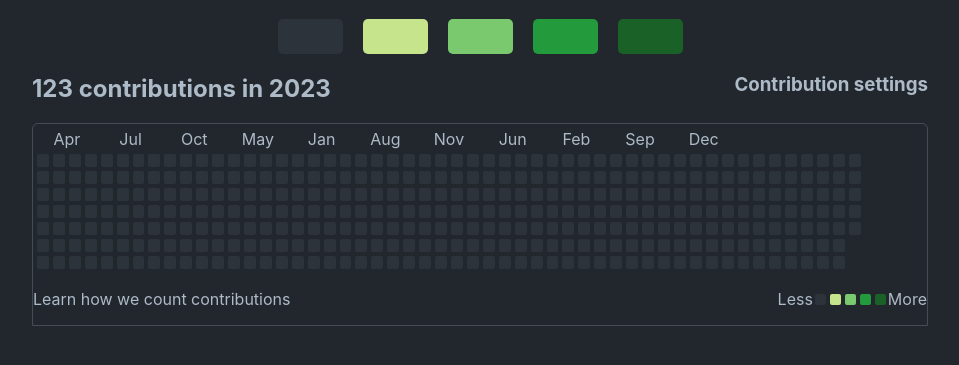
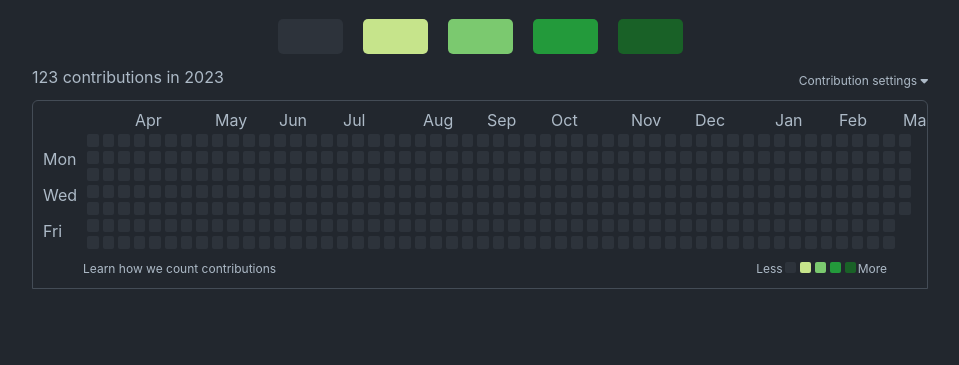
Before and after one commit to jae-the-castaway/github-contribution-graph-art-maker, a website: page index.html in a window 1280 px wide. Shown: the part 63-428 px from the top of the page, without its empty margins (160-1119 px from the left). Drawn offline with Linux system fonts and the light colour scheme.

Commit message:
built design

```diff
--- a/index.html
+++ b/index.html
@@ -5,6 +5,10 @@
     <meta http-equiv="X-UA-Compatible" content="IE=edge" />
     <meta name="viewport" content="width=device-width, initial-scale=1.0" />
     <link rel="stylesheet" href="./style.css" />
+    <script
+      src="https://kit.fontawesome.com/8caf1fd425.js"
+      crossorigin="anonymous"
+    ></script>
     <title>Document</title>
   </head>
   <body>
@@ -19,18 +23,27 @@
     <div class="contribution">
       <div class="flex">
         <h2 class="">123 contributions in 2023</h2>
-        <h3 class="">Contribution settings</h3>
+        <h3 class="">
+          Contribution settings <i class="fa-solid fa-caret-down"></i>
+        </h3>
       </div>
       <div class="border">
         <div class="overflow">
           <table class="table">
-            <thead>
-              <tr id="tableHead"></tr>
-            </thead>
+            <div>
+              <thead>
+                <tr id="tableHead"></tr>
+              </thead>
+            </div>
             <tbody id="graph"></tbody>
           </table>
+          <div id="week">
+            <p>Mon</p>
+            <p>Wed</p>
+            <p>Fri</p>
+          </div>
         </div>
-        <div class="flex">
+        <div class="flex bottom">
           <p>Learn how we count contributions</p>
           <div class="samples">
             <p>Less</p>
--- a/index.js
+++ b/index.js
@@ -11,34 +11,15 @@ function setMonths(pixel) {
     const tableHead = document.getElementById("tableHead");
     const column = pixel.dataset.col;
     const date = pixel.dataset.date;
-    // if (date?.includes('01-01') && column !== undefined ) {
-    //     const jan = document.createElement("td")
-    //     jan.innerHTML = "Jan"
-    //     jan.setAttribute("style", `left:${parseInt(column) * 16}px`)
-    //     tableHead?.appendChild(jan)
-    // }
-    // if (date?.includes('02-01') && column !== undefined ) {
-    //     const feb = document.createElement("td")
-    //     feb.innerHTML = "Feb"
-    //     feb.setAttribute("style", `left:${parseInt(column) * 16}px`)
-    //     tableHead?.appendChild(feb)
-    // }
-    // if (date?.includes('01-01') && column !== undefined ) {
-    //     console.log(pixel.dataset.col)
-    //     const jan = document.createElement("td")
-    //     jan.innerHTML = "Jan"
-    //     jan.setAttribute("style", `left:${parseInt(column) * 16}px`)
-    //     tableHead?.appendChild(jan)
-    // }
     for (let i = 0; i < months.length; i++) {
         const month = months[i];
         if ((date === null || date === void 0 ? void 0 : date.includes(`${("0" + (i + 1)).slice(-2)}-01`)) && column !== undefined) {
             console.log(column);
-            console.log(`${("0" + (i + 1)).slice(-2)}-01`);
-            const monthTd = document.createElement("td");
+            // console.log(`${("0" + (i+1)).slice(-2)}-01`)
+            const monthTd = document.createElement("div");
             monthTd.innerHTML = month;
-            // monthTd.setAttribute("style", `left:${parseInt(column) * 16}px`);
-            monthTd.setAttribute("colspan", 4);
+            monthTd.setAttribute("style", `left:${parseInt(column) * 16}px; height: 0px`);
+            // monthTd.setAttribute("colspan", "4");
             tableHead === null || tableHead === void 0 ? void 0 : tableHead.appendChild(monthTd);
         }
     }
@@ -48,13 +29,13 @@ function setGraph() {
     let date = new Date();
     let dayOfWeek = date.getDay();
     let startDate = new Date();
-    startDate.setDate(startDate.getDate() - (365 + dayOfWeek) - 1);
+    startDate.setDate(startDate.getDate() - (365 + dayOfWeek) + 1);
     console.log("startDate is " + startDate);
     for (let i = 0; i < 7; i++) {
         let row = document.createElement("tr");
         row.className = "row";
-        for (let j = 0; j < 52; j++) {
-            if (i > dayOfWeek && j == 51)
+        for (let j = 0; j < 53; j++) {
+            if (i > dayOfWeek && j == 52)
                 break;
             let pixel = document.createElement("td");
             let commitDate = new Date(startDate);
--- a/index.ts
+++ b/index.ts
@@ -12,35 +12,15 @@ function setMonths(pixel: HTMLTableCellElement) {
     const column = pixel.dataset.col
     const date = pixel.dataset.date
 
-    // if (date?.includes('01-01') && column !== undefined ) {
-    //     const jan = document.createElement("td")
-    //     jan.innerHTML = "Jan"
-    //     jan.setAttribute("style", `left:${parseInt(column) * 16}px`)
-    //     tableHead?.appendChild(jan)
-    // }
-    // if (date?.includes('02-01') && column !== undefined ) {
-    //     const feb = document.createElement("td")
-    //     feb.innerHTML = "Feb"
-    //     feb.setAttribute("style", `left:${parseInt(column) * 16}px`)
-    //     tableHead?.appendChild(feb)
-    // }
-    // if (date?.includes('01-01') && column !== undefined ) {
-    //     console.log(pixel.dataset.col)
-    //     const jan = document.createElement("td")
-    //     jan.innerHTML = "Jan"
-    //     jan.setAttribute("style", `left:${parseInt(column) * 16}px`)
-    //     tableHead?.appendChild(jan)
-    // }
-
     for (let i = 0;i < months.length; i++) {
         const month = months[i]
         if (date?.includes(`${("0" + (i+1)).slice(-2)}-01`) && column !== undefined) {
             console.log(column)
-            console.log(`${("0" + (i+1)).slice(-2)}-01`)
-            const monthTd = document.createElement("td")
+            // console.log(`${("0" + (i+1)).slice(-2)}-01`)
+            const monthTd = document.createElement("div")
             monthTd.innerHTML = month
-            // monthTd.setAttribute("style", `left:${parseInt(column) * 16}px`);
-            monthTd.setAttribute("colspan", 4);
+            monthTd.setAttribute("style", `left:${parseInt(column) * 16}px; height: 0px`);
+            // monthTd.setAttribute("colspan", "4");
             tableHead?.appendChild(monthTd);
         }
     }
@@ -50,18 +30,18 @@ function setMonths(pixel: HTMLTableCellElement) {
 
 
 function setGraph() {
-const graph = document.getElementById("graph")
-let date = new Date()
-let dayOfWeek = date.getDay()
+    const graph = document.getElementById("graph")
+    let date = new Date()
+    let dayOfWeek = date.getDay()
 
-let startDate = new Date()
-startDate.setDate(startDate.getDate() - ( 365 + dayOfWeek) -1)
-console.log("startDate is " + startDate)
+    let startDate = new Date()
+    startDate.setDate(startDate.getDate() - ( 365 + dayOfWeek) + 1)
+    console.log("startDate is " + startDate)
     for (let i = 0; i < 7; i++) {
         let row = document.createElement("tr")
         row.className = "row"
-        for (let  j = 0; j < 52; j++) {
-            if ( i > dayOfWeek && j == 51) break;
+        for (let  j = 0; j < 53; j++) {
+            if ( i > dayOfWeek && j == 52) break;
 
             let pixel = document.createElement("td")
             let commitDate = new Date(startDate)
--- a/style.scss
+++ b/style.scss
@@ -17,14 +17,34 @@ body {
 .flex {
   display: flex;
   justify-content: space-between;
+  i {
+    top: 10px;
+  }
+
+  p,
+  div {
+    font-size: 12px;
+  }
 }
 
-// h2 {
+.bottom {
+  margin-left: 50px;
+  margin-right: 40px;
+}
 
-// }
+h2 {
+  font-size: 16px;
+  font-weight: 400;
+}
 
-// h3 {
-// }
+.settings {
+  display: flex;
+}
+h3 {
+  font-size: 12px;
+  font-weight: 400;
+  align-self: flex-end;
+}
 
 .border {
   border: 1px solid rgb(68, 76, 86);
@@ -69,9 +89,13 @@ body {
 .overflow {
   overflow-x: auto;
   max-width: 100%;
+  padding-top: 25px;
+  margin-bottom: -30px;
 }
 
 .table {
+  margin-left: 50px;
+  margin-right: 50px;
   border-spacing: 4px;
   overflow-x: hidden;
   table-layout: fixed;
@@ -79,17 +103,17 @@ body {
 }
 
 #graph {
-  // display: table;
   margin-bottom: 10px;
-  // overflow-x: auto;
 }
 
-.row {
-  // display: table-row;
+#week {
+  top: 100px;
+  width: 0px;
+  height: 10px;
+  translate: 10px -120px;
 }
 
 .pixel {
-  // display: table-cell;
   width: 11px;
   height: 11px;
   background-color: $color-0;
@@ -118,8 +142,8 @@ body {
 }
 
 #tableHead {
-  td {
+  div {
     position: relative;
-    // top: -100px;
+    top: -20px;
   }
 }
```
Also changed, not shown: style.css, 1 other file.
